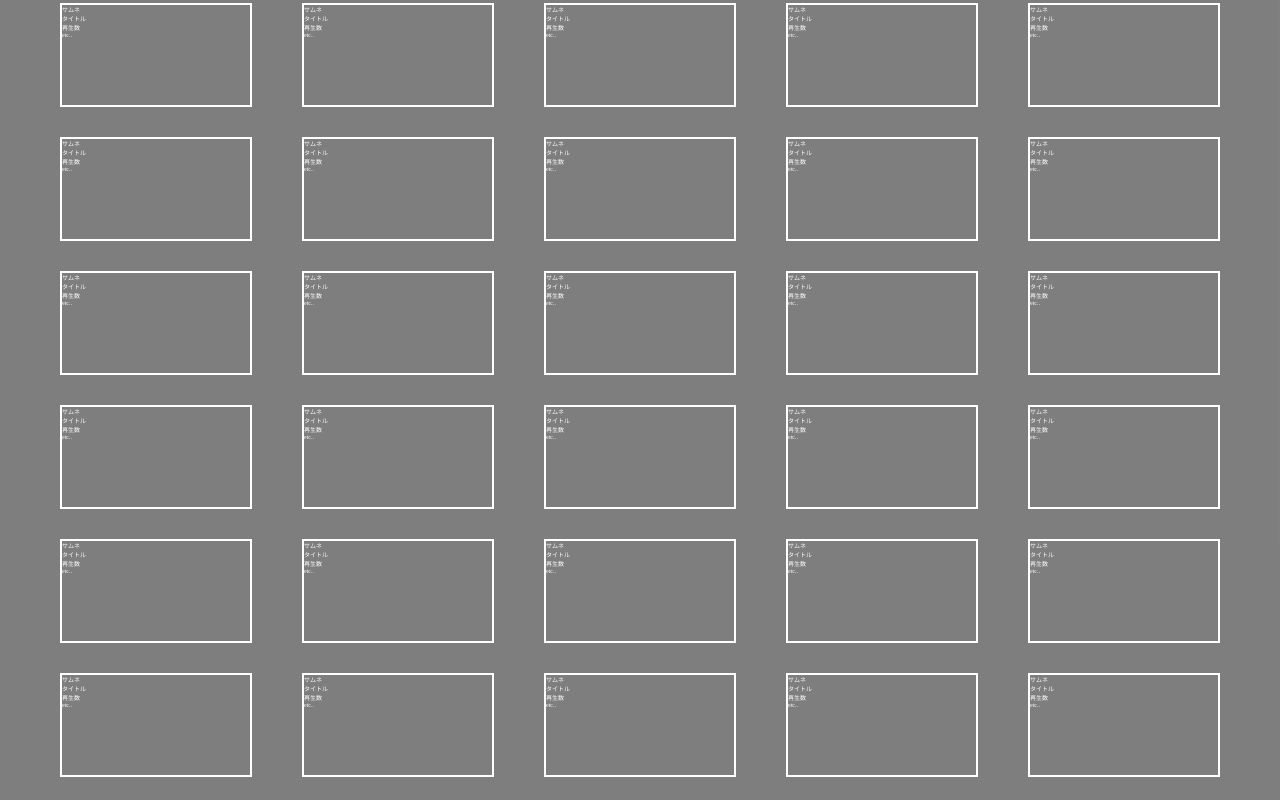
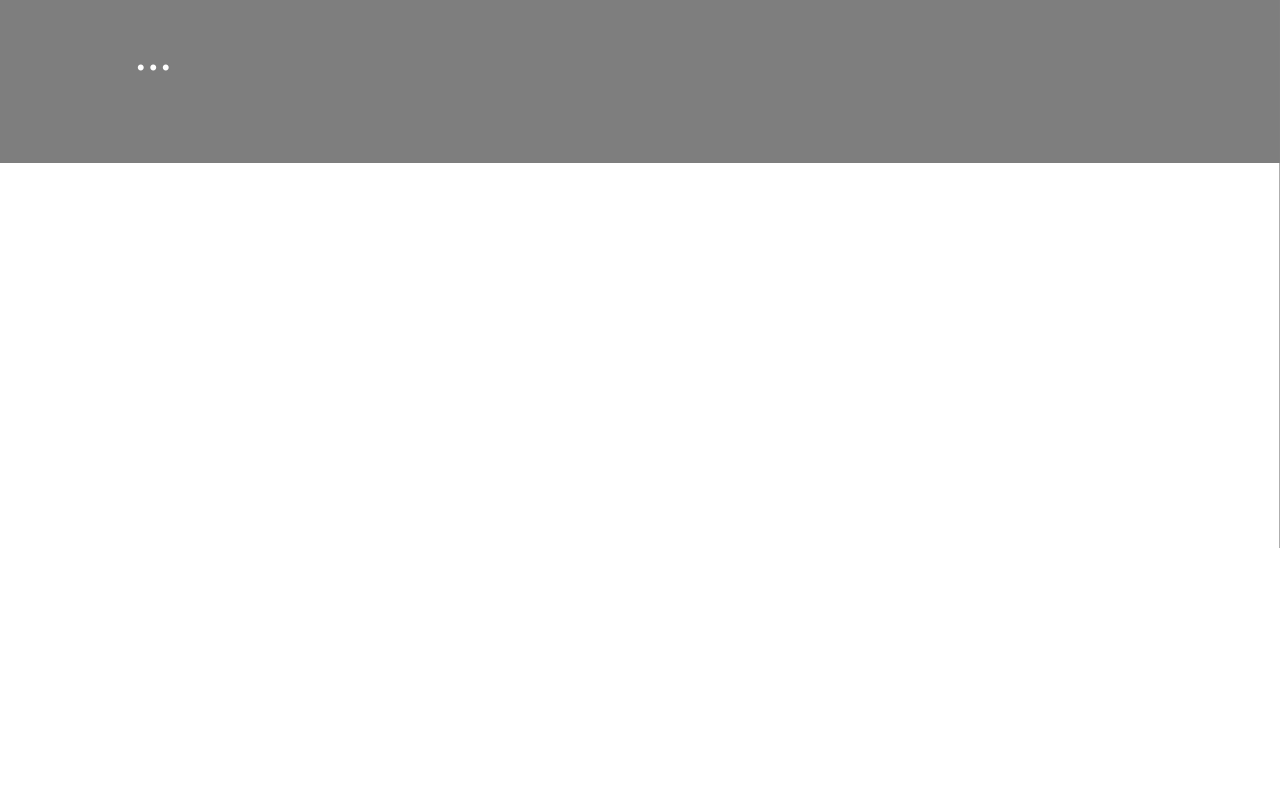
Before and after one commit to headshotMoufu/headshotMoufu, a Vue app: page /toNicoList in a window 1280 px wide. Shown: the part 320-1120 px from the top of the page. After the commit the page ends 800 px from the top, so only its background shows below. Built offline with nearby package versions, Linux system fonts and the light colour scheme.

Commit message:
ニコニコapi,検索ワードなど取得

```diff
--- a/src/App.vue
+++ b/src/App.vue
@@ -3,7 +3,6 @@
     <Header />
     <div class="main">
       <router-view />
-      <Nico />
     </div>
   </div>
 </template>
@@ -33,12 +32,10 @@
 
 <script>
 import Header from "@/components/Header.vue"
-import Nico from "@/components/NicoGet.vue"
 
 export default {
   components: {
     Header,
-    Nico,
   },
   computed: {},
 }
--- a/src/components/NicoGet.vue
+++ b/src/components/NicoGet.vue
@@ -11,7 +11,7 @@ import { httpsCallable, connectFunctionsEmulator } from "firebase/functions"
 export default {
   data() {
     return {
-      qua: "マインクラフト",
+      qua: "ゆっくり",
       results: [],
     }
   },
--- a/src/views/ToNicoList.vue
+++ b/src/views/ToNicoList.vue
@@ -43,289 +43,11 @@
             <li>etc..</li>
           </ul></videoInLists
         >
-        <videoInLists
-          ><ul>
-            <li>サムネ</li>
-            <li>タイトル</li>
-            <li>再生数</li>
-            <li>etc..</li>
-          </ul></videoInLists
-        >
-        <videoInLists
-          ><ul>
-            <li>サムネ</li>
-            <li>タイトル</li>
-            <li>再生数</li>
-            <li>etc..</li>
-          </ul></videoInLists
-        >
-        <videoInLists
-          ><ul>
-            <li>サムネ</li>
-            <li>タイトル</li>
-            <li>再生数</li>
-            <li>etc..</li>
-          </ul></videoInLists
-        >
-        <videoInLists
-          ><ul>
-            <li>サムネ</li>
-            <li>タイトル</li>
-            <li>再生数</li>
-            <li>etc..</li>
-          </ul></videoInLists
-        >
-        <videoInLists
-          ><ul>
-            <li>サムネ</li>
-            <li>タイトル</li>
-            <li>再生数</li>
-            <li>etc..</li>
-          </ul></videoInLists
-        >
-        <videoInLists
-          ><ul>
-            <li>サムネ</li>
-            <li>タイトル</li>
-            <li>再生数</li>
-            <li>etc..</li>
-          </ul></videoInLists
-        >
-        <videoInLists
-          ><ul>
-            <li>サムネ</li>
-            <li>タイトル</li>
-            <li>再生数</li>
-            <li>etc..</li>
-          </ul></videoInLists
-        >
-        <videoInLists
-          ><ul>
-            <li>サムネ</li>
-            <li>タイトル</li>
-            <li>再生数</li>
-            <li>etc..</li>
-          </ul></videoInLists
-        >
-        <videoInLists
-          ><ul>
-            <li>サムネ</li>
-            <li>タイトル</li>
-            <li>再生数</li>
-            <li>etc..</li>
-          </ul></videoInLists
-        >
-        <videoInLists
-          ><ul>
-            <li>サムネ</li>
-            <li>タイトル</li>
-            <li>再生数</li>
-            <li>etc..</li>
-          </ul></videoInLists
-        >
-        <videoInLists
-          ><ul>
-            <li>サムネ</li>
-            <li>タイトル</li>
-            <li>再生数</li>
-            <li>etc..</li>
-          </ul></videoInLists
-        >
-        <videoInLists
-          ><ul>
-            <li>サムネ</li>
-            <li>タイトル</li>
-            <li>再生数</li>
-            <li>etc..</li>
-          </ul></videoInLists
-        >
-        <videoInLists
-          ><ul>
-            <li>サムネ</li>
-            <li>タイトル</li>
-            <li>再生数</li>
-            <li>etc..</li>
-          </ul></videoInLists
-        >
-        <videoInLists
-          ><ul>
-            <li>サムネ</li>
-            <li>タイトル</li>
-            <li>再生数</li>
-            <li>etc..</li>
-          </ul></videoInLists
-        >
-        <videoInLists
-          ><ul>
-            <li>サムネ</li>
-            <li>タイトル</li>
-            <li>再生数</li>
-            <li>etc..</li>
-          </ul></videoInLists
-        >
-        <videoInLists
-          ><ul>
-            <li>サムネ</li>
-            <li>タイトル</li>
-            <li>再生数</li>
-            <li>etc..</li>
-          </ul></videoInLists
-        >
-        <videoInLists
-          ><ul>
-            <li>サムネ</li>
-            <li>タイトル</li>
-            <li>再生数</li>
-            <li>etc..</li>
-          </ul></videoInLists
-        >
-        <videoInLists
-          ><ul>
-            <li>サムネ</li>
-            <li>タイトル</li>
-            <li>再生数</li>
-            <li>etc..</li>
-          </ul></videoInLists
-        >
-        <videoInLists
-          ><ul>
-            <li>サムネ</li>
-            <li>タイトル</li>
-            <li>再生数</li>
-            <li>etc..</li>
-          </ul></videoInLists
-        >
-        <videoInLists
-          ><ul>
-            <li>サムネ</li>
-            <li>タイトル</li>
-            <li>再生数</li>
-            <li>etc..</li>
-          </ul></videoInLists
-        >
-        <videoInLists
-          ><ul>
-            <li>サムネ</li>
-            <li>タイトル</li>
-            <li>再生数</li>
-            <li>etc..</li>
-          </ul></videoInLists
-        >
-        <videoInLists
-          ><ul>
-            <li>サムネ</li>
-            <li>タイトル</li>
-            <li>再生数</li>
-            <li>etc..</li>
-          </ul></videoInLists
-        >
-        <videoInLists
-          ><ul>
-            <li>サムネ</li>
-            <li>タイトル</li>
-            <li>再生数</li>
-            <li>etc..</li>
-          </ul></videoInLists
-        >
-        <videoInLists
-          ><ul>
-            <li>サムネ</li>
-            <li>タイトル</li>
-            <li>再生数</li>
-            <li>etc..</li>
-          </ul></videoInLists
-        >
-        <videoInLists
-          ><ul>
-            <li>サムネ</li>
-            <li>タイトル</li>
-            <li>再生数</li>
-            <li>etc..</li>
-          </ul></videoInLists
-        >
-        <videoInLists
-          ><ul>
-            <li>サムネ</li>
-            <li>タイトル</li>
-            <li>再生数</li>
-            <li>etc..</li>
-          </ul></videoInLists
-        >
-        <videoInLists
-          ><ul>
-            <li>サムネ</li>
-            <li>タイトル</li>
-            <li>再生数</li>
-            <li>etc..</li>
-          </ul></videoInLists
-        >
-        <videoInLists
-          ><ul>
-            <li>サムネ</li>
-            <li>タイトル</li>
-            <li>再生数</li>
-            <li>etc..</li>
-          </ul></videoInLists
-        >
-        <videoInLists
-          ><ul>
-            <li>サムネ</li>
-            <li>タイトル</li>
-            <li>再生数</li>
-            <li>etc..</li>
-          </ul></videoInLists
-        >
-        <videoInLists
-          ><ul>
-            <li>サムネ</li>
-            <li>タイトル</li>
-            <li>再生数</li>
-            <li>etc..</li>
-          </ul></videoInLists
-        >
-        <videoInLists
-          ><ul>
-            <li>サムネ</li>
-            <li>タイトル</li>
-            <li>再生数</li>
-            <li>etc..</li>
-          </ul></videoInLists
-        >
-        <videoInLists
-          ><ul>
-            <li>サムネ</li>
-            <li>タイトル</li>
-            <li>再生数</li>
-            <li>etc..</li>
-          </ul></videoInLists
-        >
-        <videoInLists
-          ><ul>
-            <li>サムネ</li>
-            <li>タイトル</li>
-            <li>再生数</li>
-            <li>etc..</li>
-          </ul></videoInLists
-        >
-        <videoInLists
-          ><ul>
-            <li>サムネ</li>
-            <li>タイトル</li>
-            <li>再生数</li>
-            <li>etc..</li>
-          </ul></videoInLists
-        >
-        <videoInLists
-          ><ul>
-            <li>サムネ</li>
-            <li>タイトル</li>
-            <li>再生数</li>
-            <li>etc..</li>
-          </ul></videoInLists
-        >
+
         <div class="etc">...</div>
       </div>
     </div>
+    <Nico />
   </div>
 </template>
 
@@ -356,10 +78,12 @@
 
 <script>
 import videoInLists from "@/components/VideoInLists"
+import Nico from "@/components/NicoGet.vue"
 
 export default {
   components: {
     videoInLists,
+    Nico,
   },
 }
 </script>
```
Also changed, not shown: 2 other files (tests, documents, lock files or other folders).
